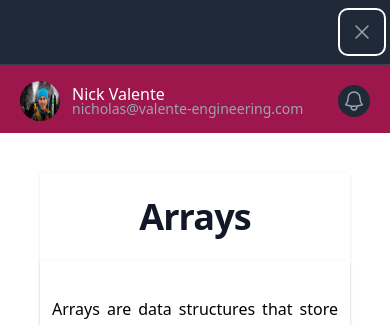
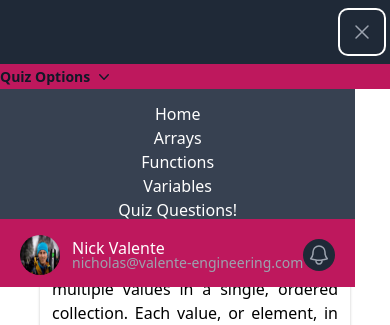
Before and after one commit to Ice-and-Rock/TypeScript_SQL_Quiz, a React (Create React App) app in the folder Javascript_Quiz_App/client/: page /arrays in a window 390 px wide. Both pictures are taken after a click on the button "Open main menu". Shown: the top 325 px of the page. Built offline with nearby package versions, Linux system fonts and the light colour scheme.

Commit message:
added mobile drop down in seperate component. failed to build my own

```diff
--- /dev/null
+++ b/Javascript_Quiz_App/client/src/components/DropdownMobile.tsx
@@ -0,0 +1,101 @@
+import { useState } from "react"
+
+export default function DropDownMobile () {
+    const [dropDownMobileOpen, setDropDownMobileOpen] = useState(false);
+
+    const toggleMenu = () => {
+        setDropDownMobileOpen(!dropDownMobileOpen)
+    };
+
+    return(
+
+<div className="relative bg-pink-700">
+  <button type="button" className="inline-flex items-center gap-x-1 text-sm font-semibold leading-6 text-gray-900" aria-expanded="false" onClick={toggleMenu}>
+    <span>Quiz Options</span>
+    <svg className="h-5 w-5" viewBox="0 0 20 20" fill="currentColor" aria-hidden="true">
+      <path fill-rule="evenodd" d="M5.23 7.21a.75.75 0 011.06.02L10 11.168l3.71-3.938a.75.75 0 111.08 1.04l-4.25 4.5a.75.75 0 01-1.08 0l-4.25-4.5a.75.75 0 01.02-1.06z" clip-rule="evenodd" />
+    </svg>
+  </button>
+
+
+{dropDownMobileOpen && (
+  <div className="absolute left-1/2 z-10 mt-5 flex w-screen max-w-max -translate-x-1/2 px-4">
+    <div className="w-screen max-w-md flex-auto overflow-hidden rounded-3xl bg-white text-sm leading-6 shadow-lg ring-1 ring-gray-900/5">
+      <div className="p-4">
+        <div className="group relative flex gap-x-6 rounded-lg p-4 hover:bg-gray-50">
+          <div className="mt-1 flex h-11 w-11 flex-none items-center justify-center rounded-lg bg-gray-50 group-hover:bg-white">
+            <svg className="h-6 w-6 text-gray-600 group-hover:text-indigo-600" fill="none" viewBox="0 0 24 24" stroke-width="1.5" stroke="currentColor" aria-hidden="true">
+              <path stroke-linecap="round" stroke-linejoin="round" d="M10.5 6a7.5 7.5 0 107.5 7.5h-7.5V6z" />
+              <path stroke-linecap="round" stroke-linejoin="round" d="M13.5 10.5H21A7.5 7.5 0 0013.5 3v7.5z" />
+            </svg>
+          </div>
+          <div>
+            <a href="/arrays" className="font-semibold text-gray-900">
+              Arrays
+              <span className="absolute inset-0"></span>
+            </a>
+            <p className="mt-1 text-gray-600">Explore arrays and their properties</p>
+          </div>
+        </div>
+        <div className="group relative flex gap-x-6 rounded-lg p-4 hover:bg-gray-50">
+          <div className="mt-1 flex h-11 w-11 flex-none items-center justify-center rounded-lg bg-gray-50 group-hover:bg-white">
+            <svg className="h-6 w-6 text-gray-600 group-hover:text-indigo-600" fill="none" viewBox="0 0 24 24" stroke-width="1.5" stroke="currentColor" aria-hidden="true">
+              <path stroke-linecap="round" stroke-linejoin="round" d="M15.042 21.672L13.684 16.6m0 0l-2.51 2.225.569-9.47 5.227 7.917-3.286-.672zM12 2.25V4.5m5.834.166l-1.591 1.591M20.25 10.5H18M7.757 14.743l-1.59 1.59M6 10.5H3.75m4.007-4.243l-1.59-1.59" />
+            </svg>
+          </div>
+          <div>
+            <a href="/functions" className="font-semibold text-gray-900">
+              Functions
+              <span className="absolute inset-0"></span>
+            </a>
+            <p className="mt-1 text-gray-600">Learn about JavaScript functions</p>
+          </div>
+        </div>
+        <div className="group relative flex gap-x-6 rounded-lg p-4 hover:bg-gray-50">
+          <div className="mt-1 flex h-11 w-11 flex-none items-center justify-center rounded-lg bg-gray-50 group-hover:bg-white">
+            <svg className="h-6 w-6 text-gray-600 group-hover:text-indigo-600" fill="none" viewBox="0 0 24 24" stroke-width="1.5" stroke="currentColor" aria-hidden="true">
+              <path stroke-linecap="round" stroke-linejoin="round" d="M7.864 4.243A7.5 7.5 0 0119.5 10.5c0 2.92-.556 5.709-1.568 8.268M5.742 6.364A7.465 7.465 0 004.5 10.5a7.464 7.464 0 01-1.15 3.993m1.989 3.559A11.209 11.209 0 008.25 10.5a3.75 3.75 0 117.5 0c0 .527-.021 1.049-.064 1.565M12 10.5a14.94 14.94 0 01-3.6 9.75m6.633-4.596a18.666 18.666 0 01-2.485 5.33" />
+            </svg>
+          </div>
+          <div>
+            <a href="/variables" className="font-semibold text-gray-900">
+              Variables
+              <span className="absolute inset-0"></span>
+            </a>
+            <p className="mt-1 text-gray-600">Understand variable declarations</p>
+          </div>
+        </div>
+        <div className="group relative flex gap-x-6 rounded-lg p-4 hover:bg-gray-50">
+          <div className="mt-1 flex h-11 w-11 flex-none items-center justify-center rounded-lg bg-gray-50 group-hover:bg-white">
+            <svg className="h-6 w-6 text-gray-600 group-hover:text-indigo-600" fill="none" viewBox="0 0 24 24" stroke-width="1.5" stroke="currentColor" aria-hidden="true">
+              <path stroke-linecap="round" stroke-linejoin="round" d="M16.023 9.348h4.992v-.001M2.985 19.644v-4.992m0 0h4.992m-4.993 0l3.181 3.183a8.25 8.25 0 0013.803-3.7M4.031 9.865a8.25 8.25 0 0113.803-3.7l3.181 3.182m0-4.991v4.99" />
+            </svg>
+          </div>
+          <div>
+            <a href="quiz" className="font-semibold text-gray-900">
+              Quiz Questions
+              <span className="absolute inset-0"></span>
+            </a>
+            <p className="mt-1 text-gray-600">Test your knowledge with quiz questions</p>
+          </div>
+        </div>
+      </div>
+      <div className="grid grid-cols-2 divide-x divide-gray-900/5 bg-gray-50">
+        <a href="#" className="flex items-center justify-center gap-x-2.5 p-3 font-semibold text-gray-900 hover:bg-gray-100">
+          <svg className="h-5 w-5 flex-none text-gray-400" viewBox="0 0 20 20" fill="currentColor" aria-hidden="true">
+            <path fill-rule="evenodd" d="M2 10a8 8 0 1116 0 8 8 0 01-16 0zm6.39-2.908a.75.75 0 01.766.027l3.5 2.25a.75.75 0 010 1.262l-3.5 2.25A.75.75 0 018 12.25v-4.5a.75.75 0 01.39-.658z" clip-rule="evenodd" />
+          </svg>
+          Watch demo
+        </a>
+        <a href="#" className="flex items-center justify-center gap-x-2.5 p-3 font-semibold text-gray-900 hover:bg-gray-100">
+          <svg className="h-5 w-5 flex-none text-gray-400" viewBox="0 0 20 20" fill="currentColor" aria-hidden="true">
+            <path fill-rule="evenodd" d="M2 3.5A1.5 1.5 0 013.5 2h1.148a1.5 1.5 0 011.465 1.175l.716 3.223a1.5 1.5 0 01-1.052 1.767l-.933.267c-.41.117-.643.555-.48.95a11.542 11.542 0 006.254 6.254c.395.163.833-.07.95-.48l.267-.933a1.5 1.5 0 011.767-1.052l3.223.716A1.5 1.5 0 0118 15.352V16.5a1.5 1.5 0 01-1.5 1.5H15c-1.149 0-2.263-.15-3.326-.43A13.022 13.022 0 012.43 8.326 13.019 13.019 0 012 5V3.5z" clip-rule="evenodd" />
+          </svg>
+          Contact sales
+        </a>
+      </div>
+    </div>
+  </div>
+    )}
+</div>)
+}
--- a/Javascript_Quiz_App/client/src/components/Navbar.tsx
+++ b/Javascript_Quiz_App/client/src/components/Navbar.tsx
@@ -5,6 +5,7 @@
 import "../styles/tailwind.css";
 import Nick from "../images/Nick_image.jpeg";
 import { Link } from "react-router-dom";
+import DropDownMobile from "./DropdownMobile";
 
 // Create ain interface for a user
 // interface User {
@@ -169,9 +170,51 @@
                 </div>
               </div>
 
-              <Disclosure.Panel className="md:hidden bg-pink-800">
-                <div className="border-t border-gray-700 pb-3 pt-4">
+<DropDownMobile />
+
+              <Disclosure.Panel className="absolute md:hidden bg-gray-700 border-t border-gray-700">
+{/*  */}
+{/* Below renders the mobile drop down menu */}
+
+<div className="flex flex-col items-center mt-4 space-y-2">
+      <Link
+        to="/"
+        className="text-base font-medium leading-none text-white hover:text-gray-300"
+      >
+        Home
+      </Link>
+      <Link
+        to="/arrays"
+        className="text-base font-medium leading-none text-white hover:text-gray-300"
+      >
+        Arrays
+      </Link>
+      <Link
+        to="/functions"
+        className="text-base font-medium leading-none text-white hover:text-gray-300"
+      >
+        Functions
+      </Link>
+      <Link
+        to="/variables"
+        className="text-base font-medium leading-none text-white hover:text-gray-300"
+      >
+        Variables
+      </Link>
+      <Link
+        to="/quiz"
+        className="text-base font-medium leading-none text-white hover:text-gray-300 "
+      >
+        Quiz Questions!
+      </Link>
+
+    </div>
+
+    {/*  */}
+                <div className="border-t bg-pink-700 border-gray-700 pb-3 pt-4">
                   <div className="flex items-center px-5">
+
+
                     <div className="flex-shrink-0">
                       <img
                         className="h-10 w-10 rounded-full"
```
Also changed, not shown: 1 other file (tests, documents, lock files or other folders).
